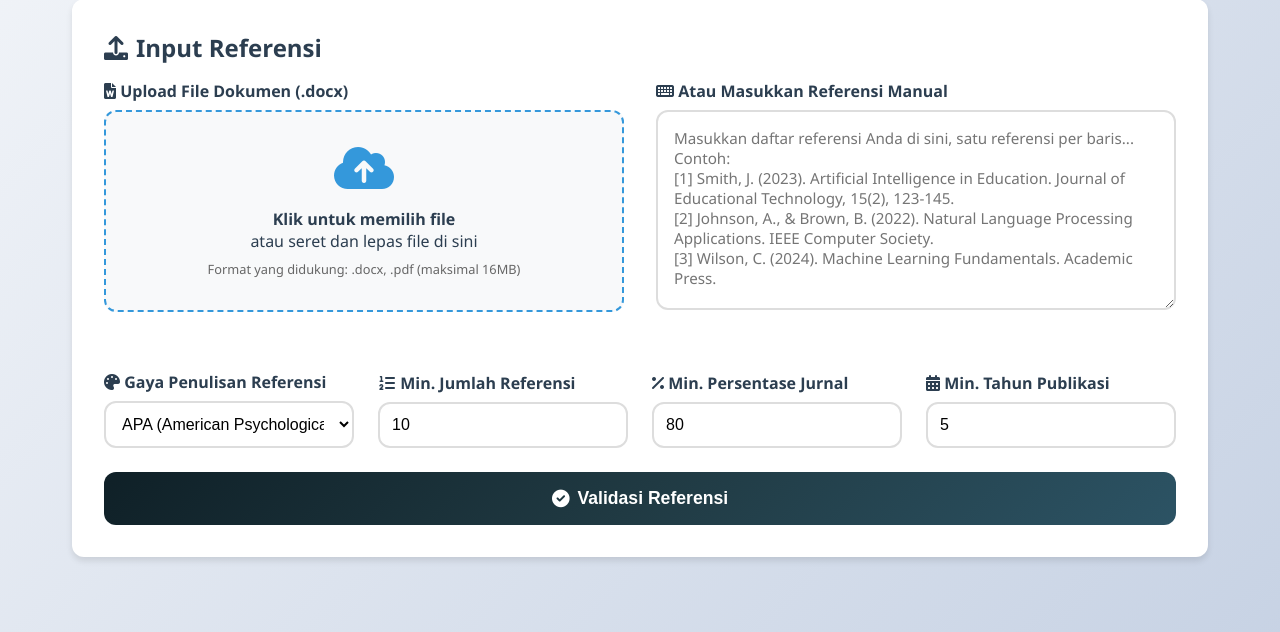
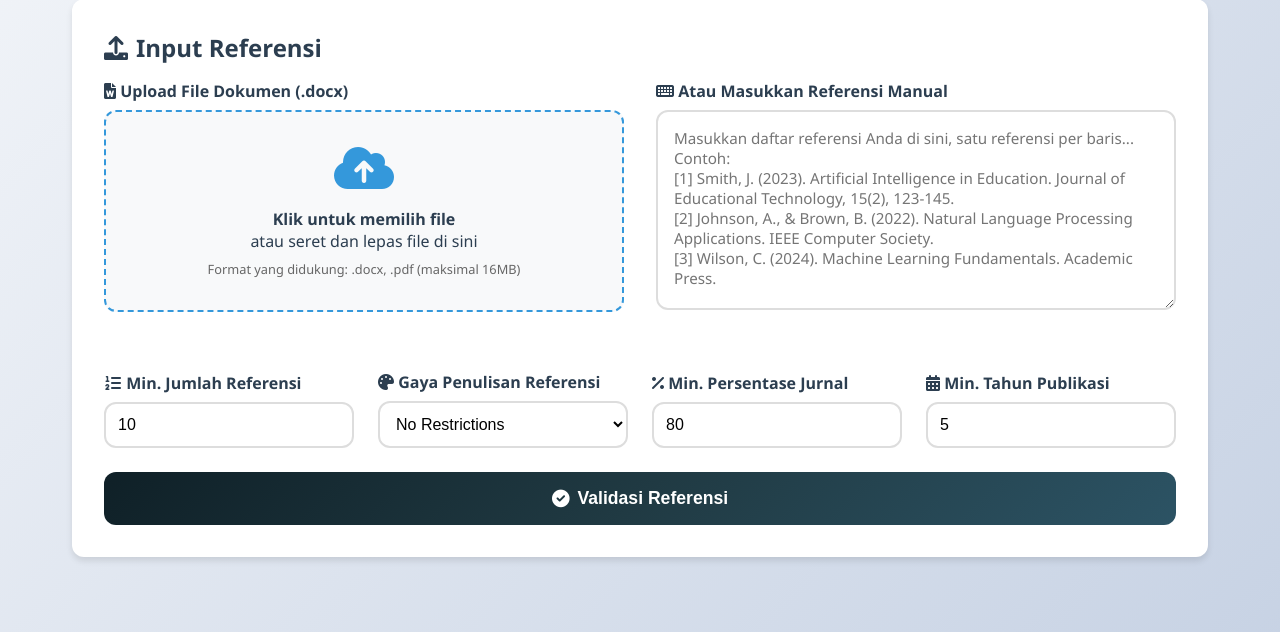
Before and after one commit to ArvinSSatria/reference-validator, a Flask app: page / in a window 1280 px wide. Shown: the part 273-905 px from the top of the page. Run offline with Flask 3, Linux system fonts and the light colour scheme.

Commit message:
fix: Update index.html formatting

```diff
--- a/templates/index.html
+++ b/templates/index.html
@@ -60,24 +60,24 @@ Contoh:
 
                 <div class="options-grid">
                     <div class="form-group">
-                        <label for="styleSelect">
-                            <i class="fas fa-palette"></i> Gaya Penulisan Referensi
-                        </label>
-                        <select id="styleSelect" name="style">
-                            <option value="APA">APA (American Psychological Association)</option>
-                            <option value="IEEE">IEEE</option>
-                            <option value="MLA">MLA (Modern Language Association)</option>
-                            <option value="Chicago">Chicago Manual of Style</option>
-                            <option value="Harvard">Harvard Style</option>
-                            <option value="Auto">Orther</option>
-                        </select>
-                    </div>
-                    <div class="form-group">
                         <label for="minRefCountInput">
                             <i class="fas fa-list-ol"></i> Min. Jumlah Referensi
                         </label>
                         <input type="number" id="minRefCountInput" name="min_ref_count" min="1" max="200"
                             value="10">
+                    </div>
+                    <div class="form-group">
+                        <label for="styleSelect">
+                            <i class="fas fa-palette"></i> Gaya Penulisan Referensi
+                        </label>
+                        <select id="styleSelect" name="style">
+                            <option value="Auto">No Restrictions</option>
+                            <option value="APA">APA</option>
+                            <option value="IEEE">IEEE</option>
+                            <option value="MLA">MLA</option>
+                            <option value="Chicago">Chicago</option>
+                            <option value="Harvard">Harvard</option>
+                        </select>
                     </div>
                     <div class="form-group">
                         <label for="journalPercentInput">
```
